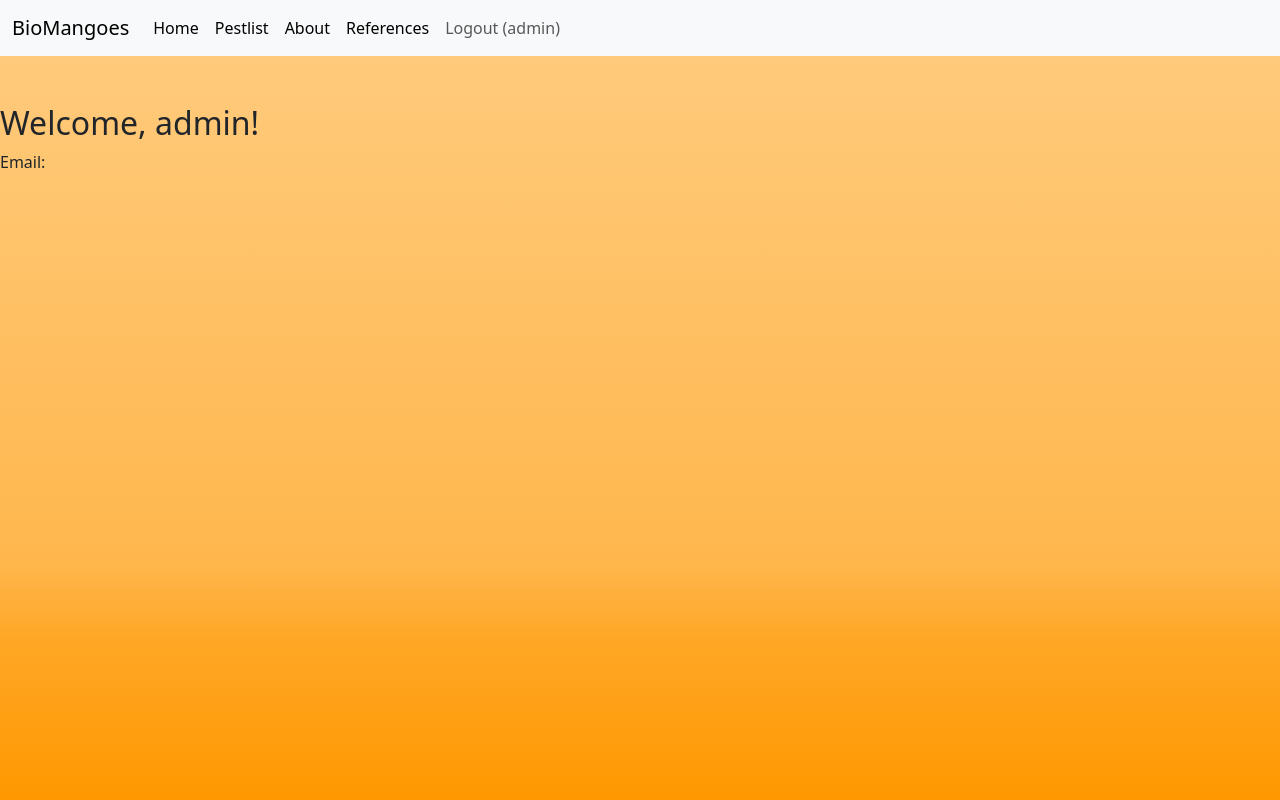
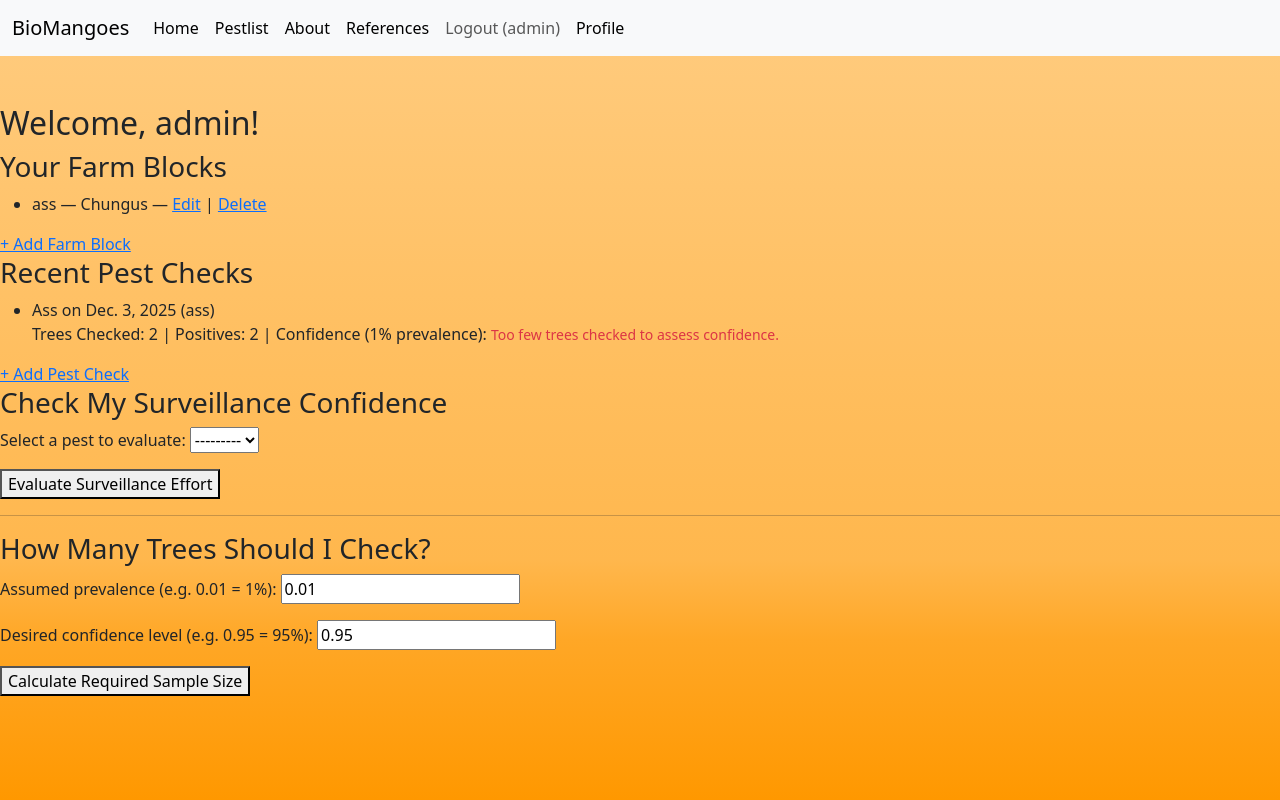
Before and after one commit to HoustonMichaelVaughn/HIT237, a Django app: page /growers/profile/ in a window 1280 px wide. Run offline with Django 5.2, Linux system fonts and the light colour scheme; a user stored in the database is signed in; data comes from the database, SQL or seed files in the repository; some libraries are stand-ins or nearby versions.

Commit message:
- Implemented Per-Check Confidence Display On the profile page, each pest check now shows a confidence score. Based on 1% prevalence using a binomial detection model. -Built a Tool to Evaluate Surveillance Effort (Retrospective) Allows growers to select a pest. Aggregates all checks with 0 positives. Calculates how confident they can be that the pest is not present. Integrated into the profile page. -Built a Tool to Plan Surveillance Effort (Prospective) growers enter desired confidence and prevalence. System calculates how many trees they must check to meet that threshold.
All of this is on the profile page. Needs to be turned into a proper dashboard.

```diff
--- a/growers/templates/growers/profile.html
+++ b/growers/templates/growers/profile.html
@@ -1,5 +1,93 @@
 {% extends "mango_pests/base.html" %}
 {% block content %}
 <h2>Welcome, {{ user.username }}!</h2>
-<p>Email: {{ user.email }}</p>
+
+<h3>Your Farm Blocks</h3>
+<ul>
+  {% for block in farm_blocks %}
+    <li>
+      {{ block.name }} — {{ block.location_description }}
+      —
+      <a href="{% url 'edit_farm_block' block.pk %}">Edit</a> |
+      <a href="{% url 'delete_farm_block' block.pk %}">Delete</a>
+    </li>
+  {% empty %}
+    <li>You haven't added any farm blocks yet.</li>
+  {% endfor %}
+</ul>
+<a href="{% url 'add_farm_block' %}">+ Add Farm Block</a>
+
+<h3>Recent Pest Checks</h3>
+<ul>
+{% for check in recent_pest_checks %}
+  <li>
+    {{ check.pest.name }} on {{ check.date_checked }} ({{ check.farm_block.name }})<br>
+    Trees Checked: {{ check.num_trees_checked }} |
+    Positives: {{ check.num_positive }} |
+    Confidence (1% prevalence):
+    {% if check.num_trees_checked < 10 %}
+      <small class="text-danger">Too few trees checked to assess confidence.</small>
+    {% elif check.confidence_score != None %}
+      <span class="badge
+        {% if check.confidence_score >= 70 %}
+          bg-danger
+        {% elif check.confidence_score >= 30 %}
+          bg-warning
+        {% else %}
+          bg-success
+        {% endif %}
+      ">
+        {{ check.confidence_score|floatformat:2 }}%
+      </span>
+    {% else %}
+      <span class="text-muted">N/A</span>
+    {% endif %}
+  </li>
+{% endfor %}
+</ul>
+
+<a href="{% url 'create_pest_check' %}">+ Add Pest Check</a>
+
+<h3>Check My Surveillance Confidence</h3>
+
+<form method="post">
+  {% csrf_token %}
+  {{ form.as_p }}
+  <button type="submit">Evaluate Surveillance Effort</button>
+</form>
+
+{% if surveillance_result %}
+  <hr>
+  <h4>Confidence Summary for {{ surveillance_result.pest.name }}</h4>
+  <p><strong>Total trees checked (0 positives):</strong> {{ surveillance_result.total_checked }}</p>
+  {% if surveillance_result.confidence %}
+    <p><strong>Confidence that pest is not present at 1% prevalence:</strong>
+       {{ surveillance_result.confidence|floatformat:2 }}%</p>
+  {% else %}
+    <p class="text-muted">
+  You have not conducted any pest checks for {{ surveillance_result.pest.name }} where zero pests were found.
+  Surveillance confidence cannot be calculated without at least one check showing 0 positives.
+</p>
+  {% endif %}
+{% endif %}
+
+<hr>
+<h3>How Many Trees Should I Check?</h3>
+
+<form method="post">
+  {% csrf_token %}
+  {{ sample_form.as_p }}
+  <button type="submit">Calculate Required Sample Size</button>
+</form>
+
+{% if sample_size_result %}
+  <hr>
+  <p>
+    To be <strong>{{ sample_size_result.confidence|floatformat:2 }}</strong> confident that a pest is not present
+    at a prevalence of <strong>{{ sample_size_result.prevalence|floatformat:4 }}</strong>,
+    you must check at least <strong>{{ sample_size_result.required_n }}</strong> trees (with 0 positives).
+  </p>
+{% endif %}
+
+
 {% endblock %}
--- a/growers/urls.py
+++ b/growers/urls.py
@@ -1,4 +1,3 @@
-from django.contrib import admin
 from django.urls import path
 from django.contrib.auth import views as auth_views
 from .views import Login, RegisterUser, profile_view
--- a/growers/views.py
+++ b/growers/views.py
@@ -2,9 +2,14 @@ from django.shortcuts import render, redirect
 from django.contrib.auth.views import LoginView as DjangoLoginView
 from django.views.generic.edit import FormView
 from django.contrib.auth import login
+from django.contrib.auth.decorators import login_required
 from django.urls import reverse_lazy
-from django.contrib.auth.decorators import login_required
+
+from mango_pests.models import FarmBlock, PestCheck
 from .forms import RegisterUserForm
+from mango_pests.forms import PestSelectionForm, SampleSizeForm  # Ensure SampleSizeForm is in your forms
+
+import math
 
 class Login(DjangoLoginView):
     template_name = "growers/login.html"
@@ -29,6 +34,50 @@ class RegisterUser(FormView):
         login(self.request, user)
         return super().form_valid(form)
 
+
 @login_required
 def profile_view(request):
-    return render(request, "growers/profile.html")
+    farm_blocks = FarmBlock.objects.filter(grower=request.user)
+    recent_pest_checks = PestCheck.objects.filter(farm_block__grower=request.user).order_by('-date_checked')[:5]
+
+    # Two separate forms with different prefixes
+    form = PestSelectionForm(request.POST or None, prefix='surv')
+    sample_form = SampleSizeForm(request.POST or None, prefix='sample')
+
+    surveillance_result = None
+    sample_size_result = None
+
+    # Determine which form was submitted
+    if 'surv-pest' in request.POST and form.is_valid():
+        pest = form.cleaned_data['pest']
+        checks = PestCheck.objects.filter(
+            pest=pest,
+            num_positive=0,
+            farm_block__grower=request.user
+        )
+        total_checked = sum(c.num_trees_checked for c in checks)
+        confidence = 1 - (1 - 0.01) ** total_checked if total_checked > 0 else None
+        surveillance_result = {
+            'pest': pest,
+            'total_checked': total_checked,
+            'confidence': confidence,
+        }
+
+    if 'sample-prevalence' in request.POST and sample_form.is_valid():
+        p = sample_form.cleaned_data['prevalence']
+        c = sample_form.cleaned_data['confidence']
+        required_n = math.ceil(math.log(1 - c) / math.log(1 - p))
+        sample_size_result = {
+            'prevalence': p,
+            'confidence': c,
+            'required_n': required_n,
+        }
+
+    return render(request, "growers/profile.html", {
+        "farm_blocks": farm_blocks,
+        "recent_pest_checks": recent_pest_checks,
+        "form": form,
+        "surveillance_result": surveillance_result,
+        "sample_form": sample_form,
+        "sample_size_result": sample_size_result
+    })
--- a/mango_pests/forms.py
+++ b/mango_pests/forms.py
@@ -1,5 +1,49 @@
 from django import forms
 from .models import Pest
+from .models import FarmBlock
+from .models import PestCheck
+from django import forms
+from mango_pests.models import Pest
+
+class SampleSizeForm(forms.Form):
+    prevalence = forms.FloatField(
+        label="Assumed prevalence (e.g. 0.01 = 1%)",
+        initial=0.01,
+        min_value=0.0001,
+        max_value=0.5,
+        required=True
+    )
+    confidence = forms.FloatField(
+        label="Desired confidence level (e.g. 0.95 = 95%)",
+        initial=0.95,
+        min_value=0.5,
+        max_value=0.9999,
+        required=True
+    )
+
+class PestCheckForm(forms.ModelForm):
+    class Meta:
+        model = PestCheck
+        fields = ['farm_block', 'pest', 'date_checked', 'part_of_plant',
+                  'num_trees_checked', 'num_positive', 'notes']
+
+    def __init__(self, *args, **kwargs):
+        user = kwargs.pop('user', None)
+        super().__init__(*args, **kwargs)
+        if user:
+            self.fields['farm_block'].queryset = FarmBlock.objects.filter(grower=user)
+
+class PestSelectionForm(forms.Form):
+    pest = forms.ModelChoiceField(
+        queryset=Pest.objects.all(),
+        label="Select a pest to evaluate",
+        required=True
+    )
+
+class FarmBlockForm(forms.ModelForm):
+    class Meta:
+        model = FarmBlock
+        fields = ['name', 'location_description']
 
 class PestForm(forms.ModelForm):
     class Meta:
--- a/mango_pests/models.py
+++ b/mango_pests/models.py
@@ -30,8 +30,16 @@ class PestCheck(models.Model):
     pest = models.ForeignKey(Pest, on_delete=models.CASCADE)
     date_checked = models.DateField()
     part_of_plant = models.CharField(max_length=100)
-    infestation_level = models.TextField(blank=True)
+    num_trees_checked = models.PositiveIntegerField()
+    num_positive = models.PositiveIntegerField()
     notes = models.TextField(blank=True)
+
+    @property
+    def confidence_score(self):
+        """Calculates and returns a simple confidence percentage"""
+        if self.num_trees_checked == 0:
+            return None  # Avoid division by zero
+        return round((self.num_positive / self.num_trees_checked) * 100, 1)
 
     def __str__(self):
         return f"{self.pest.name} at {self.farm_block.name} on {self.date_checked}"
--- a/mango_pests/templates/mango_pests/base.html
+++ b/mango_pests/templates/mango_pests/base.html
@@ -54,6 +54,9 @@ https://getbootstrap.com/docs/5.0/components/navbar/
   {% csrf_token %}
   <button class="nav-link btn btn-link" type="submit">Logout ({{ user.username }})</button>
 </form>
+  <li class="nav-item">
+    <a class="nav-link active" aria-current="page" href="{% url 'profile' %}">Profile</a>
+  </li>
   {% else %}
     <li class="nav-item">
       <a class="nav-link active" href="{% url 'login' %}">Login</a>
--- a/mango_pests/urls.py
+++ b/mango_pests/urls.py
@@ -1,5 +1,6 @@
 from django.urls import path, re_path
 from . import views
+
 
 urlpatterns = [
     re_path(r"^$", views.home, name="home"),
@@ -12,4 +13,10 @@ urlpatterns = [
     ),
     path("references/", views.ReferencesView.as_view(), name="references"),
     path("pest/new/", views.create_pest, name="create_pest"),
+    path("farmblock/new/", views.add_farm_block, name="add_farm_block"),
+    path("pestcheck/new/", views.create_pest_check, name="create_pest_check"),
+    path("pestcheck/<int:pk>/edit/", views.PestCheckUpdateView.as_view(), name="edit_pest_check"),
+    path("pestcheck/<int:pk>/delete/", views.PestCheckDeleteView.as_view(), name="delete_pest_check"),
+    path("farmblock/<int:pk>/edit/", views.FarmBlockUpdateView.as_view(), name="edit_farm_block"),
+    path("farmblock/<int:pk>/delete/", views.FarmBlockDeleteView.as_view(), name="delete_farm_block"),
 ]
```
Also changed, not shown: mango_pests/templates/mango_pests/detection_report.html (added, +32 -0 lines), mango_pests/templates/mango_pests/farm_block_confirm_delete.html (added, +10 -0 lines), mango_pests/templates/mango_pests/farm_block_form.html (added, +10 -0 lines), mango_pests/templates/mango_pests/pest_check_confirm_delete.html (added, +10 -0 lines), mango_pests/templates/mango_pests/pest_check_form.html (added, +11 -0 lines), mango_pests/templates/mango_pests/surveillance_tool.html (added, +25 -0 lines), mango_pests/views.py (+111 -0 lines), db.sqlite3, mango_pests/migrations/0001_initial.py, pests/1000013746.jpg (added).
